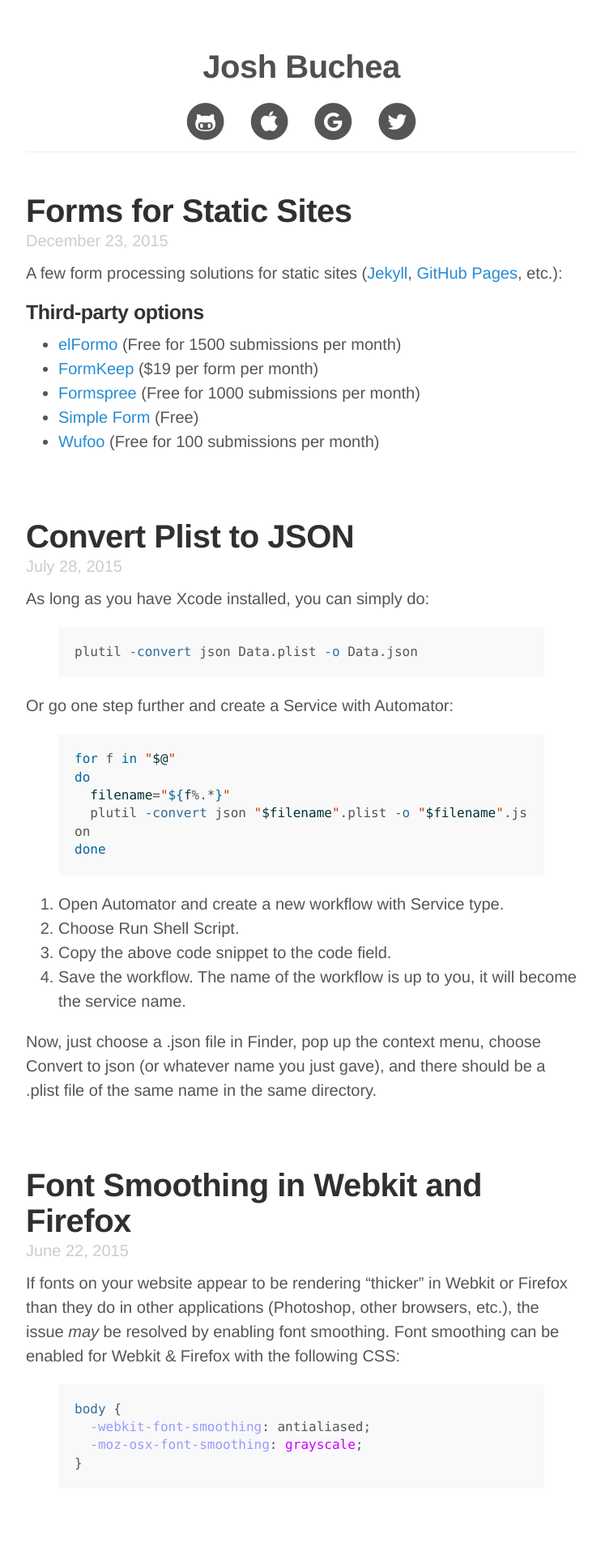
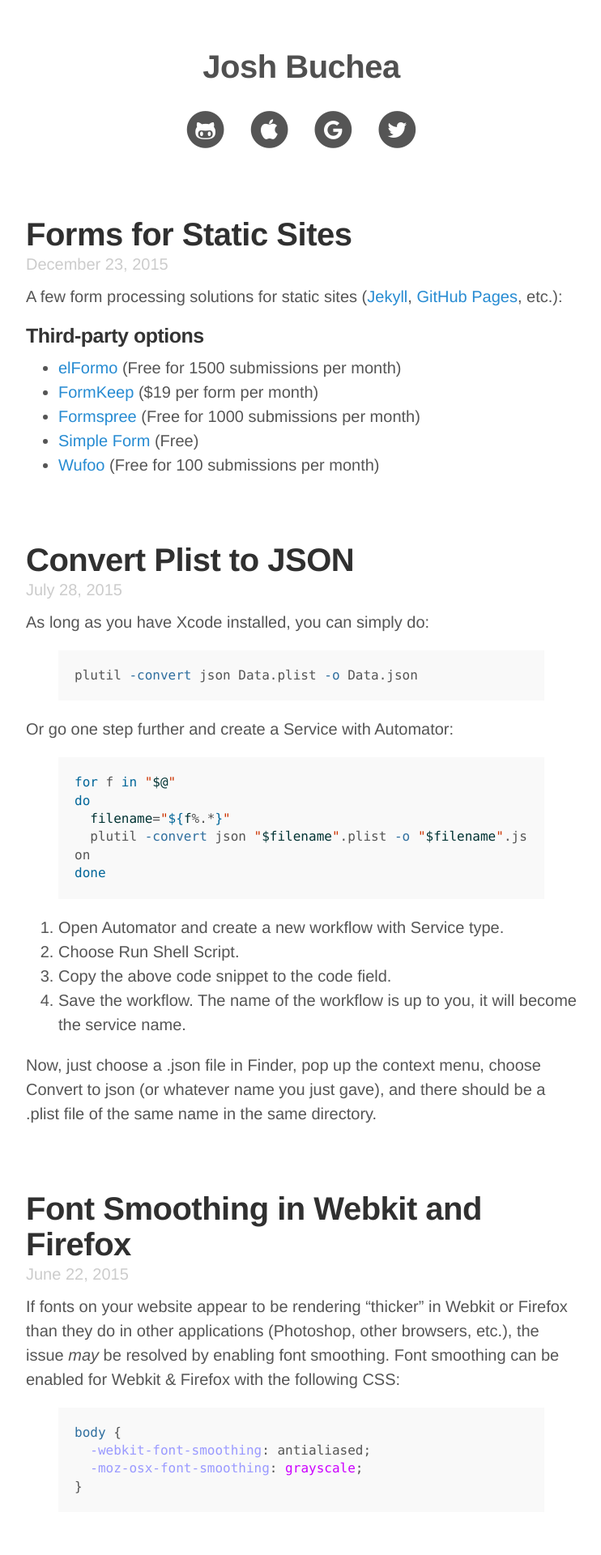
Before and after one commit to joshbuchea/joshbuchea.com, a Jekyll site: the page built from index.html, in a window 1280 px wide. Shown: the top 1920 px of the page at 81% size, without its empty margins (268-1010 px from the left). Built offline with Jekyll 4.4.1, drawn with Linux system fonts in a browser that asks for light colours; nearby versions of some CDN libraries.

Commit message:
Update nav styles

```diff
--- a/_sass/_main.scss
+++ b/_sass/_main.scss
@@ -57,9 +57,9 @@
 }
 
 .masthead .nav {
-  margin: 10px 0 30px;
+  margin: 20px 0 50px;
   padding: 10px 0;
-  border-bottom: 1px solid #eee;
+  /*border-bottom: 1px solid #eee;*/
 }
 
 .masthead .nav a {
```
